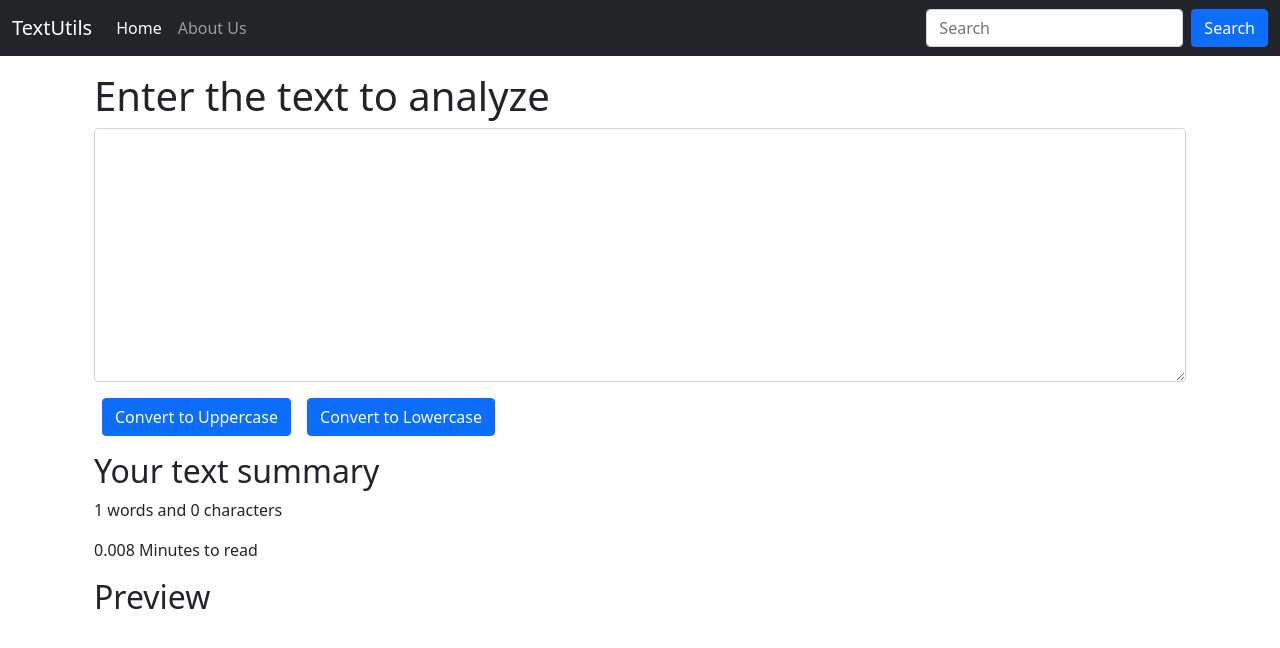
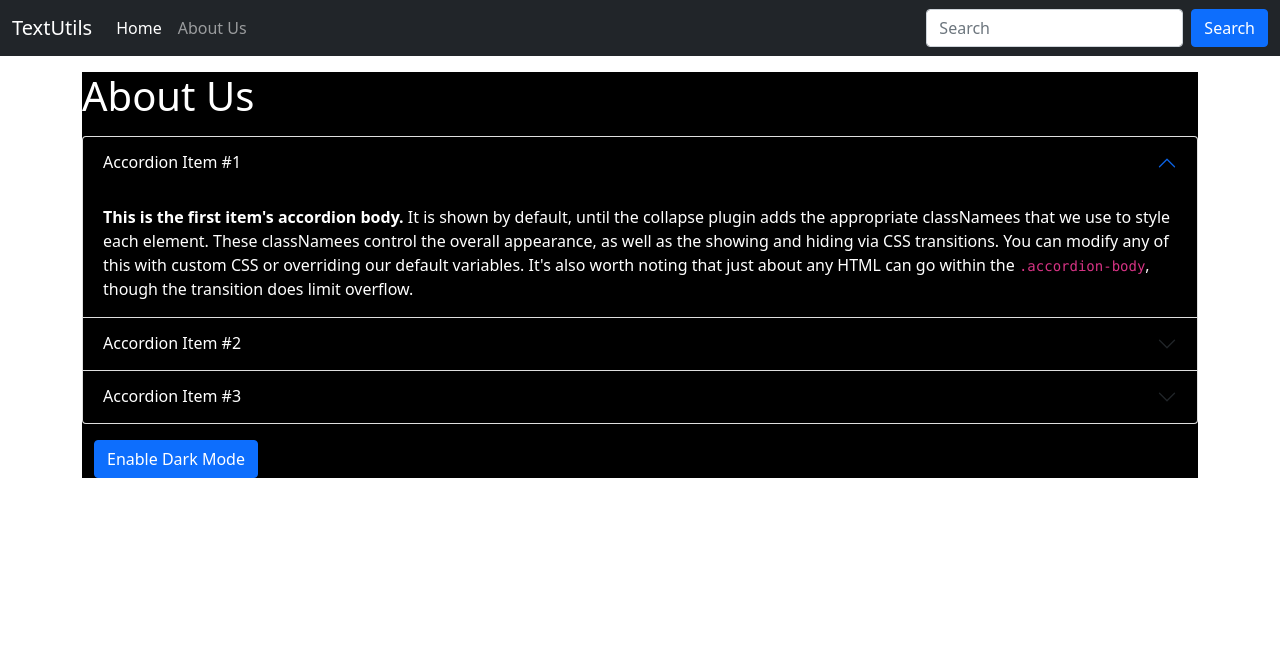
Before and after one commit to shreshth-06/React-TextUtils, a React (Create React App) app: page / in a window 1280 px wide. Shown: the top 648 px of the page. Built offline with nearby package versions, Linux system fonts and the light colour scheme.

Commit message:
added light/dark mode button for the About us page using useState hooks

```diff
--- a/src/App.js
+++ b/src/App.js
@@ -1,13 +1,15 @@
 import "./App.css";
+import About from "./components/About";
 import Navbar from "./components/Navbar";
-import TextForm from "./components/TextForm";
+// import TextForm from "./components/TextForm";
 
 function App() {
   return (
     <>
       <Navbar title="TextUtils" aboutText="About Us" />
       <div className="container my-3">
-        <TextForm heading="Enter the text to analyze" />
+        {/* <TextForm heading="Enter the text to analyze" /> */}
+        <About />
       </div>
     </>
   );
--- /dev/null
+++ b/src/components/About.js
@@ -0,0 +1,147 @@
+import React, { useState } from "react";
+
+export default function About() {
+  const [myStyle, setMyStyle] = useState({
+    color: "white",
+    backgroundColor: "black",
+  });
+
+  const [btnText, setBtnText] = useState("Enable Dark Mode");
+
+  let toggleStyle = () => {
+    if (myStyle.color === "white") {
+      setMyStyle({
+        color: "black",
+        backgroundColor: "white",
+      });
+
+      setBtnText("Enable Dark Mode");
+    } else {
+      setMyStyle({
+        color: "white",
+        backgroundColor: "black",
+        border: "1px solid white",
+      });
+      setBtnText("Enable Light Mode");
+    }
+  };
+
+  return (
+    <>
+      <div classNameName="container" style={myStyle}>
+        <h1 className="my-3">About Us</h1>
+        <div className="accordion" id="accordionExample">
+          <div className="accordion-item">
+            <h2 className="accordion-header" id="headingOne">
+              <button
+                className="accordion-button"
+                style={myStyle}
+                type="button"
+                data-bs-toggle="collapse"
+                data-bs-target="#collapseOne"
+                aria-expanded="true"
+                aria-controls="collapseOne"
+              >
+                Accordion Item #1
+              </button>
+            </h2>
+            <div
+              id="collapseOne"
+              className="accordion-collapse collapse show"
+              aria-labelledby="headingOne"
+              data-bs-parent="#accordionExample"
+            >
+              <div className="accordion-body" style={myStyle}>
+                <strong>This is the first item's accordion body.</strong> It is
+                shown by default, until the collapse plugin adds the appropriate
+                classNamees that we use to style each element. These classNamees
+                control the overall appearance, as well as the showing and
+                hiding via CSS transitions. You can modify any of this with
+                custom CSS or overriding our default variables. It's also worth
+                noting that just about any HTML can go within the{" "}
+                <code>.accordion-body</code>, though the transition does limit
+                overflow.
+              </div>
+            </div>
+          </div>
+          <div className="accordion-item">
+            <h2 className="accordion-header" id="headingTwo">
+              <button
+                className="accordion-button collapsed"
+                style={myStyle}
+                type="button"
+                data-bs-toggle="collapse"
+                data-bs-target="#collapseTwo"
+                aria-expanded="false"
+                aria-controls="collapseTwo"
+              >
+                Accordion Item #2
+              </button>
+            </h2>
+            <div
+              id="collapseTwo"
+              className="accordion-collapse collapse"
+              aria-labelledby="headingTwo"
+              data-bs-parent="#accordionExample"
+            >
+              <div className="accordion-body" style={myStyle}>
+                <strong>This is the second item's accordion body.</strong> It is
+                hidden by default, until the collapse plugin adds the
+                appropriate classNamees that we use to style each element. These
+                classNamees control the overall appearance, as well as the
+                showing and hiding via CSS transitions. You can modify any of
+                this with custom CSS or overriding our default variables. It's
+                also worth noting that just about any HTML can go within the{" "}
+                <code>.accordion-body</code>, though the transition does limit
+                overflow.
+              </div>
+            </div>
+          </div>
+          <div className="accordion-item">
+            <h2 className="accordion-header" id="headingThree">
+              <button
+                className="accordion-button collapsed"
+                style={myStyle}
+                type="button"
+                data-bs-toggle="collapse"
+                data-bs-target="#collapseThree"
+                aria-expanded="false"
+                aria-controls="collapseThree"
+              >
+                Accordion Item #3
+              </button>
+            </h2>
+            <div
+              id="collapseThree"
+              className="accordion-collapse collapse"
+              aria-labelledby="headingThree"
+              data-bs-parent="#accordionExample"
+            >
+              <div className="accordion-body" style={myStyle}>
+                <strong>This is the third item's accordion body.</strong> It is
+                hidden by default, until the collapse plugin adds the
+                appropriate classNamees that we use to style each element. These
+                classNamees control the overall appearance, as well as the
+                showing and hiding via CSS transitions. You can modify any of
+                this with custom CSS or overriding our default variables. It's
+                also worth noting that just about any HTML can go within the{" "}
+                <code>.accordion-body</code>, though the transition does limit
+                overflow.
+              </div>
+            </div>
+          </div>
+        </div>
+
+        <div className="container my-3">
+          <button
+            type="button"
+            className="btn btn-primary"
+            onClick={toggleStyle}
+          >
+            {btnText}
+          </button>
+        </div>
+      </div>
+    </>
+  );
+}
```
